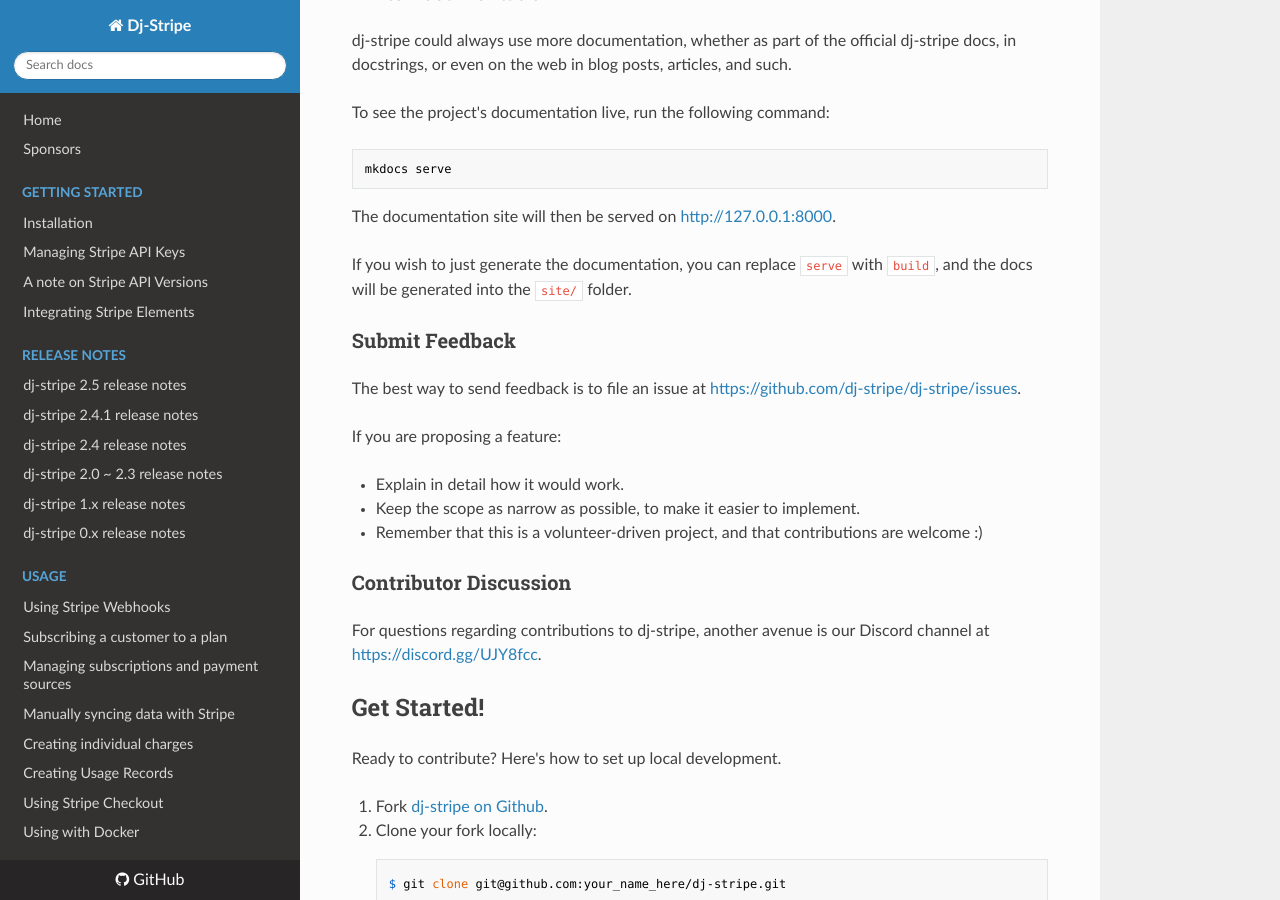
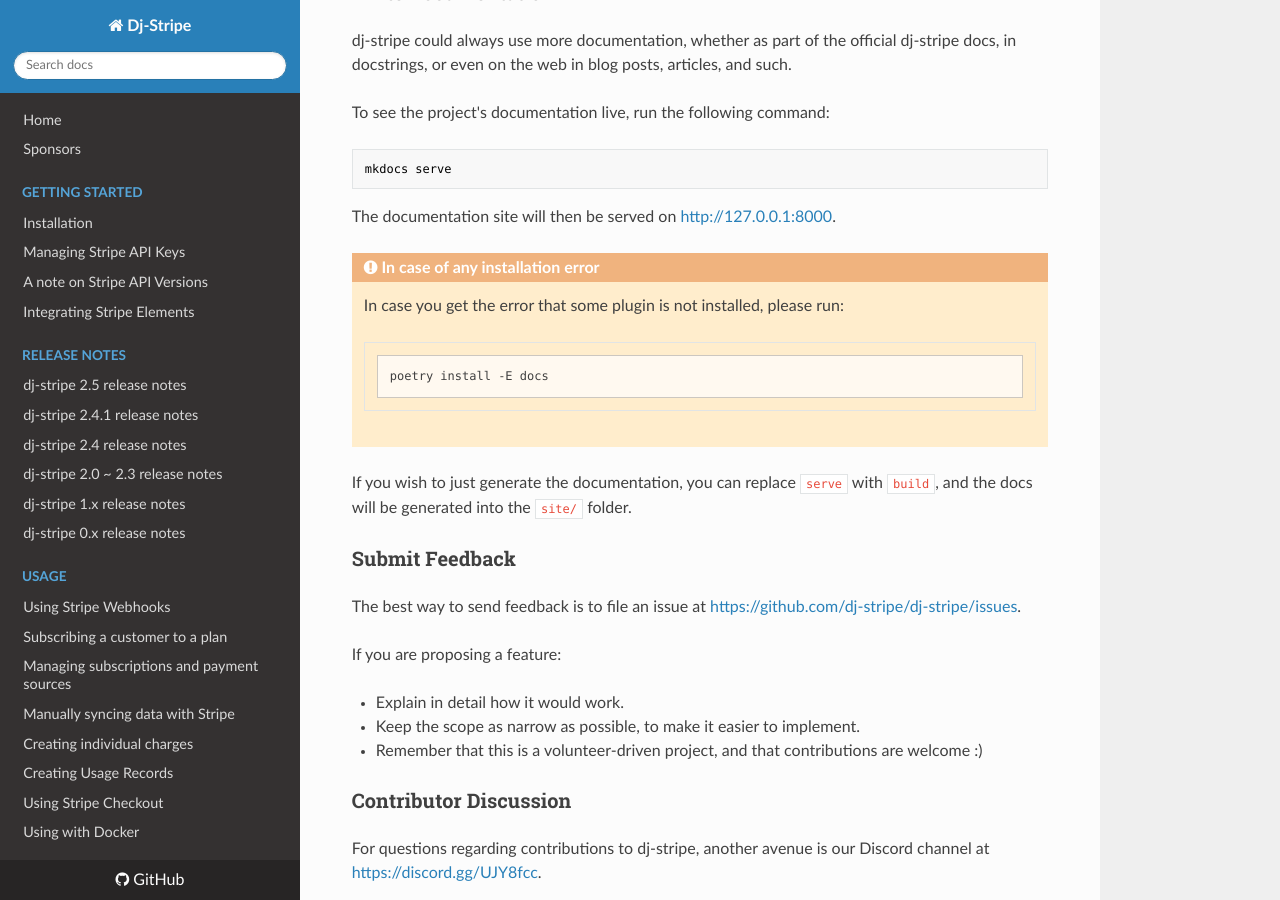
Before and after one commit to dj-stripe/dj-stripe, an MkDocs documentation site: the page built from docs/CONTRIBUTING.md, in a window 1280 px wide and 900 px high, scrolled down 819 px. Built offline with MkDocs 1.6.1, drawn with Linux system fonts in a browser that asks for light colours; nearby versions of some CDN libraries.

Commit message:
Added a section to handle plugin not found errors for building docs locally

````diff
--- a/docs/CONTRIBUTING.md
+++ b/docs/CONTRIBUTING.md
@@ -36,6 +36,16 @@
     mkdocs serve
 
 The documentation site will then be served on <http://127.0.0.1:8000>.
+
+!!! attention "In case of any installation error"
+
+    In case you get the error that some plugin is not installed, please run:
+        ``` bash
+
+        poetry install -E docs
+        ```
+
+
 
 If you wish to just generate the documentation, you can replace `serve` with `build`,
 and the docs will be generated into the `site/` folder.
````
